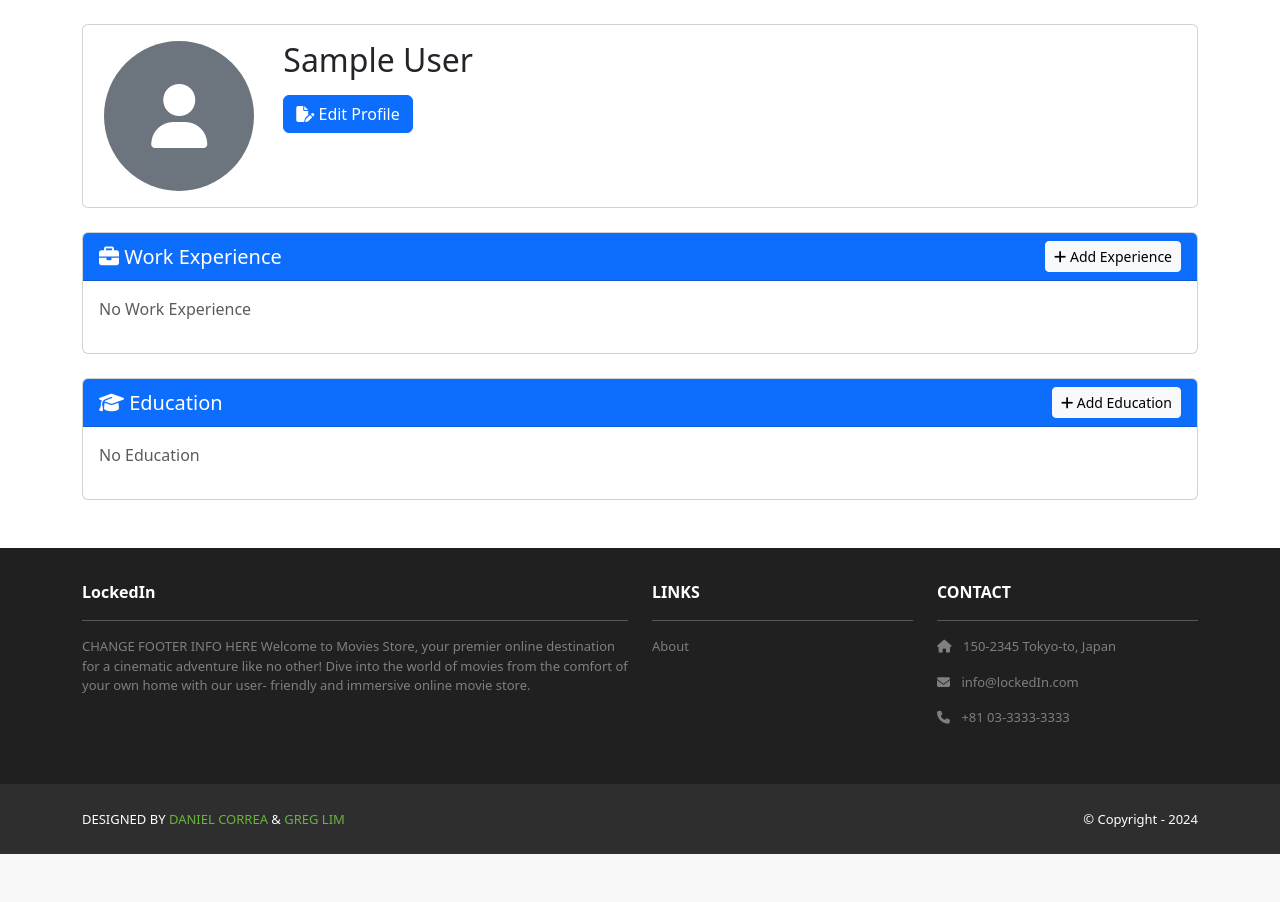
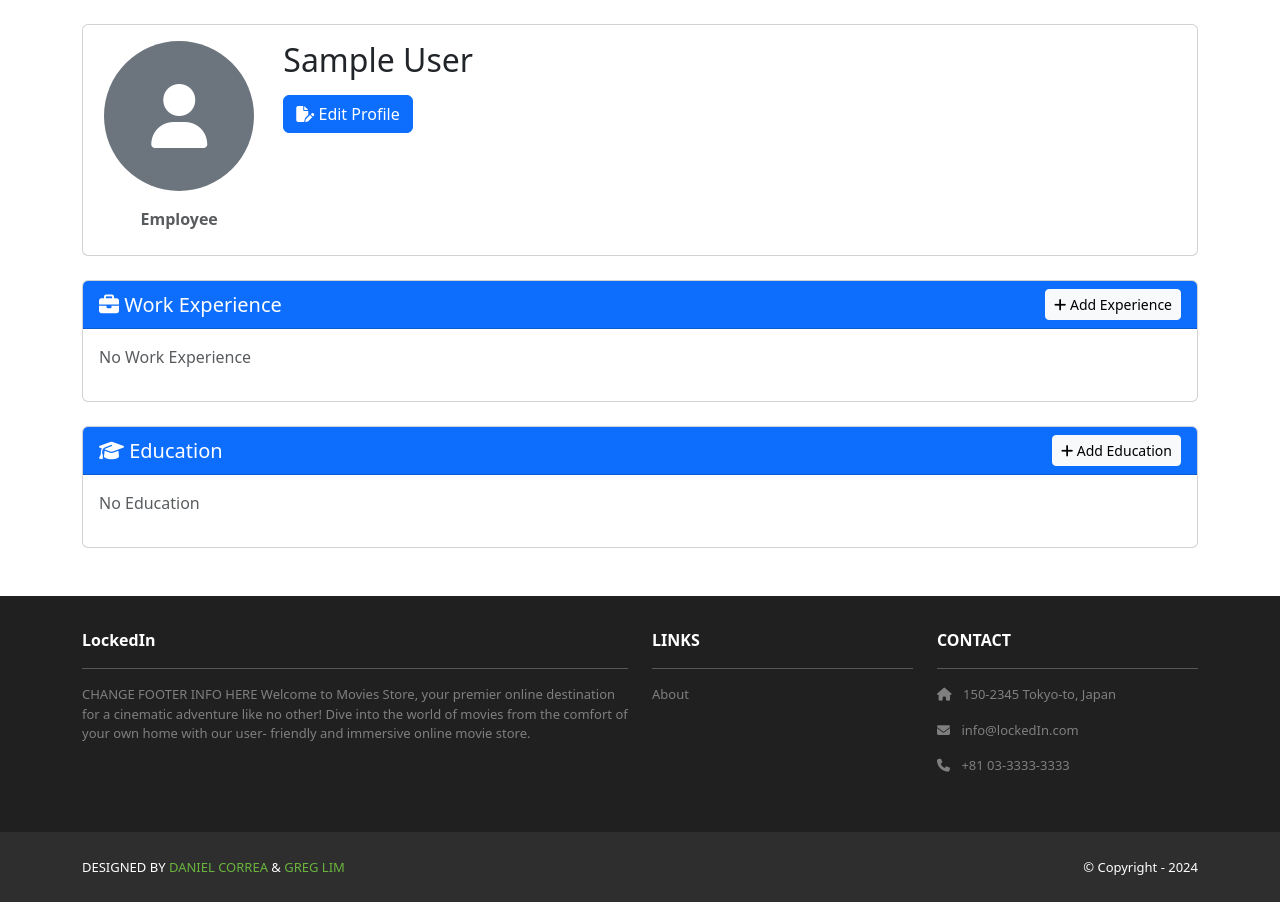
Before and after one commit to StealthyFearZ/lockedin, a Django app: page /profiles/ in a window 1280 px wide. Shown: the part 88-990 px from the top of the page. Before the commit the page ends 942 px from the top, so only its background shows below. Run offline with Django 5.2, Linux system fonts and the light colour scheme; the visitor is signed in with stand-in values (Sample User, id 1); data comes from the database, SQL or seed files in the repository; parts of the project's set-up code (start-up, migrations or seed data) failed here and were passed over; some libraries are stand-ins or nearby versions.

Commit message:
Added profile role

```diff
--- a/lockedin/profiles/templates/profiles/profile_detail.html
+++ b/lockedin/profiles/templates/profiles/profile_detail.html
@@ -19,6 +19,9 @@
                             <i class="fas fa-user fa-4x text-white"></i>
                         </div>
                     {% endif %}
+                    <!-- Add Role HERE -->
+                    <p> </p> <!-- Added spacer between profile pic and role -->
+                    <p class="text-muted mb-2"><strong>{{ profile.get_role_display }}</strong></p>
                 </div>
                 <div class="col-md-8">
                     <!-- Should be name or username-->
```
